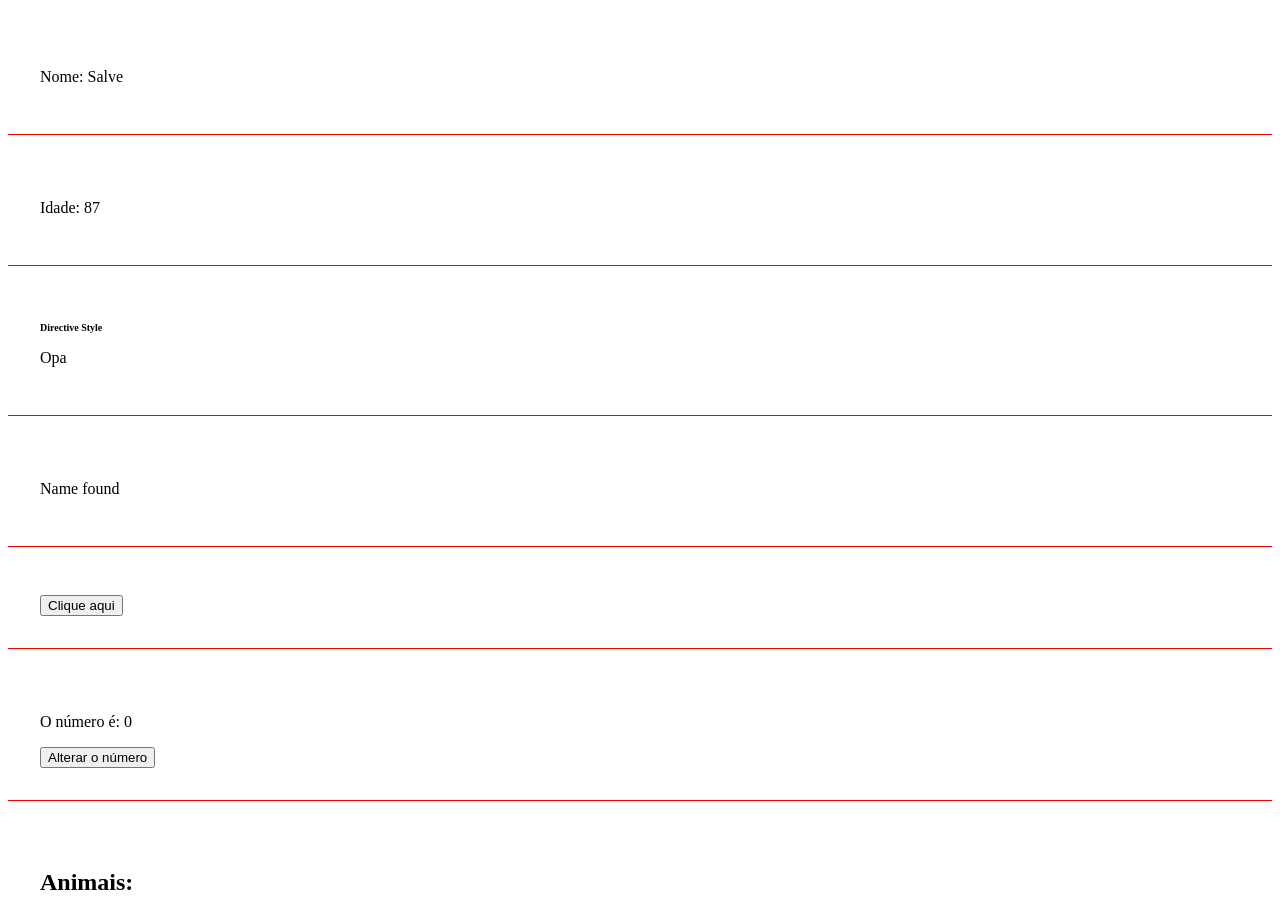
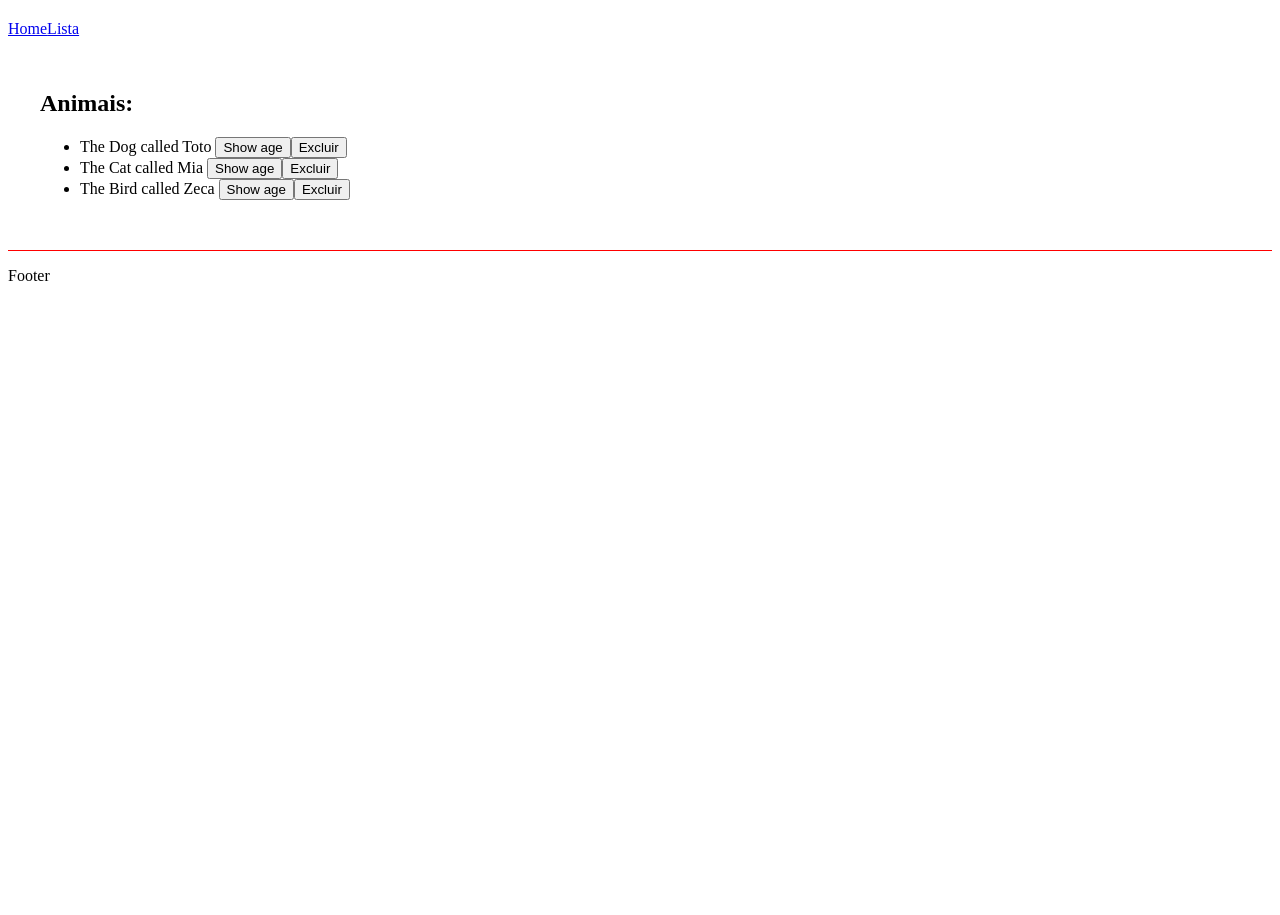
Before and after one commit to RafaelMoura11/angular-first-steps, an Angular app in the folder hello-world/: page /list in a window 1280 px wide. Before the commit this address led to /. Shown: the part 60-975 px from the top of the page. After the commit the page ends 853 px from the top, so only its background shows below. Built offline with nearby package versions, Linux system fonts and the light colour scheme.

Commit message:
Implementing routing module

```diff
--- a/hello-world/src/app/app-routing.module.ts
+++ b/hello-world/src/app/app-routing.module.ts
@@ -1,7 +1,12 @@
 import { NgModule } from '@angular/core';
 import { RouterModule, Routes } from '@angular/router';
+import { FirstComponentComponent } from './components/first-component/first-component.component';
+import { ListRenderComponent } from './components/list-render/list-render.component';
 
-const routes: Routes = [];
+const routes: Routes = [
+  { path: "", component: FirstComponentComponent },
+  { path: "list", component: ListRenderComponent }
+];
 
 @NgModule({
   imports: [RouterModule.forRoot(routes)],
--- a/hello-world/src/app/app.component.html
+++ b/hello-world/src/app/app.component.html
@@ -1,9 +1,7 @@
 <h1>Hello Angular!</h1>
-<app-first-component [userData]="userData" />
-<app-parent-data [userData]="userData" />
-<app-directive />
-<app-if-render />
-<app-eventos />
-<app-emitter />
-<app-list-render />
-<app-pipes />
+<nav>
+    <a routerLink="/">Home</a>
+    <a routerLink="/list">Lista</a>
+</nav>
+<router-outlet />
+<footer>Footer</footer>
--- a/hello-world/src/app/components/list-render/list-render.component.html
+++ b/hello-world/src/app/components/list-render/list-render.component.html
@@ -4,6 +4,7 @@
         <li *ngFor="let animal of animals">
             The {{ animal.type}} called {{ animal.name }}
             <button (click)="showAge(animal)">Show age</button>
+            <button (click)="removeAnimal(animal)">Excluir</button>
         </li>
     </ul>
     <h3>{{ animalDetails }}</h3>
--- a/hello-world/src/app/components/list-render/list-render.component.ts
+++ b/hello-world/src/app/components/list-render/list-render.component.ts
@@ -1,6 +1,8 @@
 import { Component } from '@angular/core';
 
 import Animal from '../../Animal';
+
+import ListService from '../../'
 
 @Component({
   selector: 'app-list-render',
@@ -8,6 +10,8 @@ import Animal from '../../Animal';
   styleUrls: ['./list-render.component.css']
 })
 export class ListRenderComponent {
+  constructor(private listService: ListService)
+
   animals: Animal[] = [
     {
       name: "Toto", type: "Dog", age: 4
--- /dev/null
+++ b/hello-world/src/app/components/two-way-binding/two-way-binding.component.html
@@ -0,0 +1,8 @@
+<div class="class">
+    <h2>Two Way Data Binding</h2>
+    <form>
+        <input type="text" [(ngModel)]="name" name="name" placeholder="Digite seu nome" />
+        <input type="submit" value="Enviar" />
+        <p>O nome é: {{ name }}</p>
+    </form>
+</div>
--- /dev/null
+++ b/hello-world/src/app/components/two-way-binding/two-way-binding.component.ts
@@ -0,0 +1,11 @@
+import { Component } from '@angular/core';
+
+@Component({
+  selector: 'app-two-way-binding',
+  templateUrl: './two-way-binding.component.html',
+  styleUrls: ['./two-way-binding.component.css']
+})
+export class TwoWayBindingComponent {
+  name: string = ""
+
+}
```
Also changed, not shown: hello-world/src/app/app.module.ts (+6 -2 lines), hello-world/src/app/services/list.service.ts (added, +14 -0 lines), hello-world/src/app/components/two-way-binding/two-way-binding.component.css (added), 2 other files (tests, documents, lock files or other folders).
